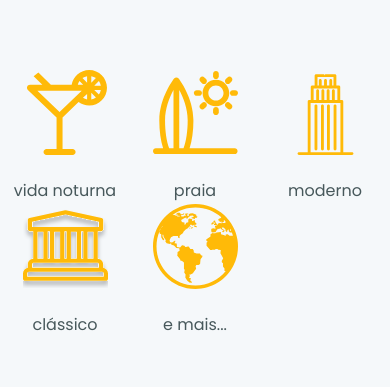
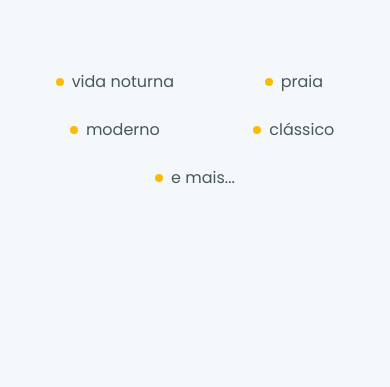
Before and after one commit to ElijahJunnior/Ignite-reactjs-09-Worldtrip, a Next.js app: page / in a window 390 px wide. Shown: the part 313-700 px from the top of the page. Built offline with nearby package versions, Linux system fonts and the light colour scheme; data requests are answered from the project's data file.

Commit message:
modifying home page to make her responsive

```diff
--- a/src/components/Home/TravelType.tsx
+++ b/src/components/Home/TravelType.tsx
@@ -1,15 +1,34 @@
-import { Flex, Text, Image } from "@chakra-ui/react";
+import { Flex, Text, Image, FlexProps, Show, Box, GridItem, ResponsiveValue } from "@chakra-ui/react";
 
 interface ITrevelTypeProps {
     description: string,
-    imageSrc: string
+    imageSrc: string,
+    colSpan?: ResponsiveValue<number | null>
 }
 
-export function TrevelType({ description, imageSrc }: ITrevelTypeProps) {
+export function TrevelType({ description, imageSrc, colSpan = null }: ITrevelTypeProps) {
     return (
-        <Flex flexDir="column" align="center" justify="center" mx="auto">
-            <Image src={imageSrc} alt={`icone simbolizando a ${description}`} />
-            <Text pt="24px">{description}</Text>
-        </Flex>
+        <GridItem colSpan={colSpan}>
+            <Flex
+                flexDir={["row", "column"]}
+                align="center" justify="center" mx="auto"
+            >
+                <Show above="sm">
+                    <Image
+                        pb={[null, "12px", "24px"]} src={imageSrc}
+                        alt={`icone simbolizando a ${description}`}
+                    />
+                </Show>
+                <Show below="sm">
+                    <Box
+                        w="8px" h="8px" mr="8px"
+                        bgColor="base.highlight" borderRadius="full"
+                    />
+                </Show>
+                <Text >{description}</Text>
+            </Flex>
+        </GridItem>
     )
+
+
 }
--- a/src/pages/index.tsx
+++ b/src/pages/index.tsx
@@ -2,7 +2,7 @@
 import { GetStaticProps } from 'next';
 
 // Chakra
-import { Box, Flex, Text, Heading, Image, Divider, Show, useBreakpointValue, SimpleGrid } from '@chakra-ui/react';
+import { Box, Flex, Text, Heading, Image, Divider, Show, useBreakpointValue, SimpleGrid, GridItem } from '@chakra-ui/react';
 
 // My Components
 import { Header } from '../components/Header';
@@ -77,13 +77,15 @@ export default function Home({ continents }: HomeProps) {
       </Flex>
       <SimpleGrid
         w="100%" maxW={1440} mt="120px" mx="auto"
-        px={["0", "32px", "100px"]} minChildWidth="125px"
+        px={["16px", "44px", "72px", "100px"]}
+        columns={[2, 2, null]} spacingY="24px"
+        minChildWidth={[null, null, "120px"]}
       >
         <TrevelType description='vida noturna' imageSrc="/images/cocktail.svg" />
         <TrevelType description='praia' imageSrc="/images/surf.svg" />
         <TrevelType description='moderno' imageSrc="/images/building.svg" />
         <TrevelType description='clássico' imageSrc="/images/museum.svg" />
-        <TrevelType description='e mais...' imageSrc="/images/earth.svg" />
+        <TrevelType description='e mais...' imageSrc="/images/earth.svg" colSpan={[2, 2, 1]} />
       </SimpleGrid>
       <Flex
         w="100%" maxW={1440}
```
